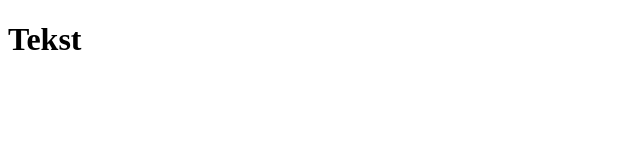
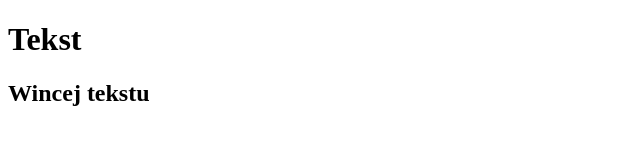
Before and after one commit to egapcio-school/robie-sobie-w-domu, a plain HTML site: page index.html in a window 1280 px wide. Shown: the whole page, without its empty margins (0-640 px from the left). Drawn offline with Linux system fonts and the light colour scheme.

Commit message:
zmiana html

```diff
--- a/index.html
+++ b/index.html
@@ -8,5 +8,6 @@
 </head>
 <body>
     <h1>Tekst</h1>
+    <h2>Wincej tekstu</h2>
 </body>
 </html>
```
